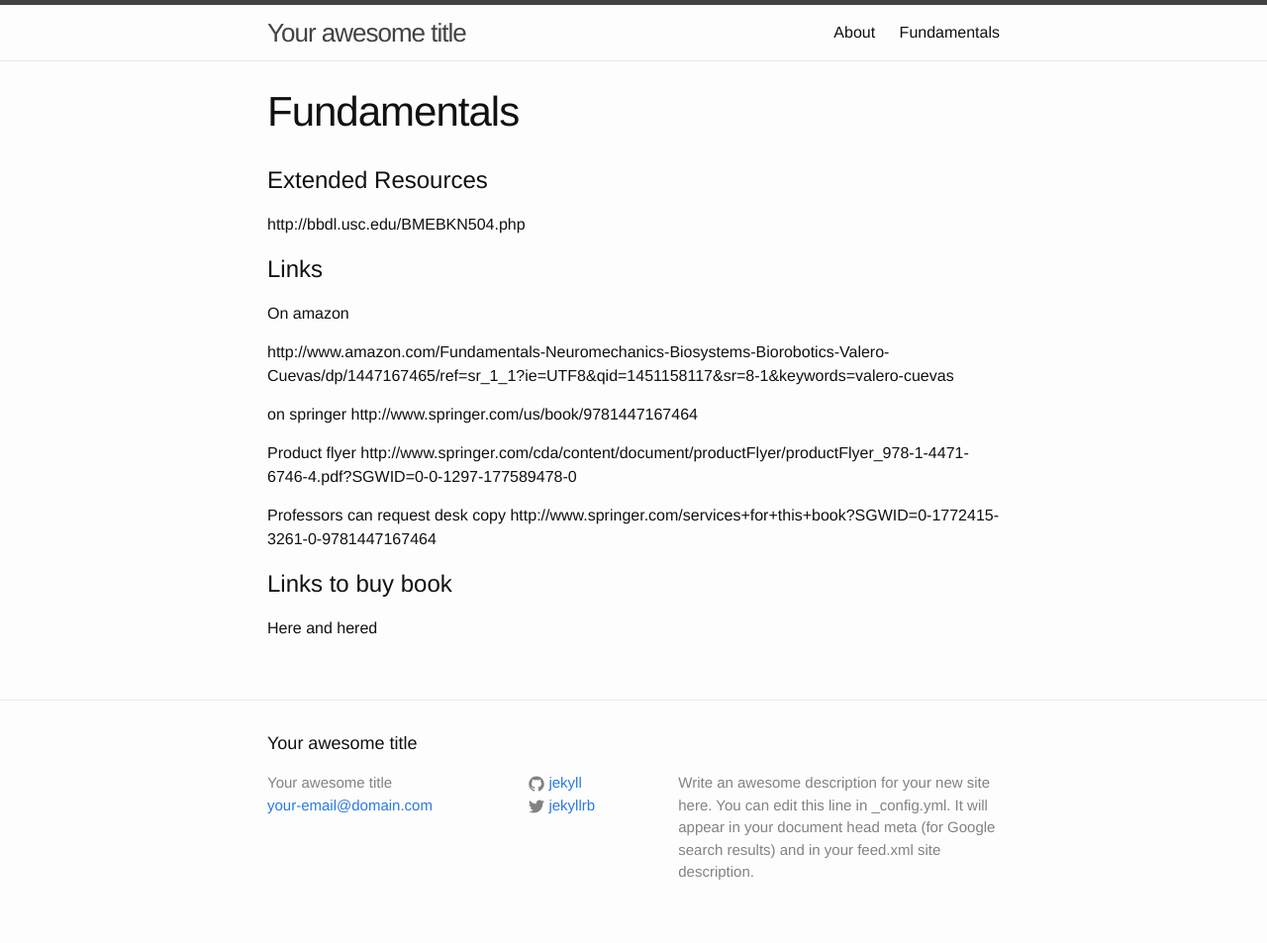
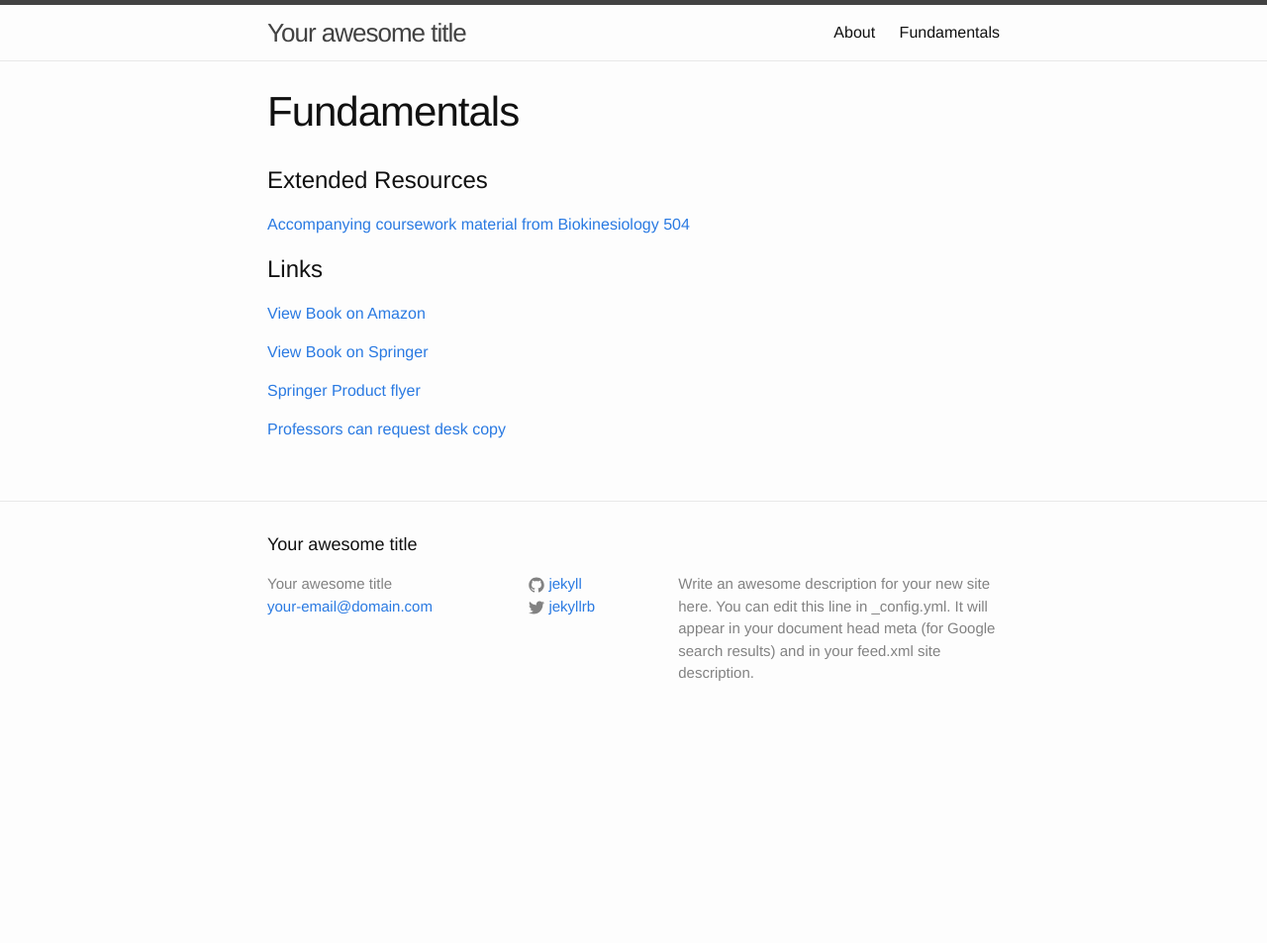
Before and after one commit to usc-bbdl/usc-bbdl.github.io, a Jekyll site: the page built from fundamentals.markdown, in a window 1280 px wide. Shown: the whole page at 99% size. Built offline with Jekyll 4.4.1, drawn with Linux system fonts in a browser that asks for light colours; after the commit the page ends 900 px from its top, so only the background shows below that.

Commit message:
made links to URLs

```diff
--- a/fundamentals.markdown
+++ b/fundamentals.markdown
@@ -4,24 +4,13 @@
 permalink: /fundamentals/
 ---
 #Extended Resources
-http://bbdl.usc.edu/BMEBKN504.php
+[Accompanying coursework material from Biokinesiology 504](http://bbdl.usc.edu/BMEBKN504.php)
 
-#Links
+# Links
+[View Book on Amazon](http://www.amazon.com/Fundamentals-Neuromechanics-Biosystems-Biorobotics-Valero-Cuevas/dp/1447167465/ref=sr_1_1?ie=UTF8&qid=1451158117&sr=8-1&keywords=valero-cuevas)
 
-On amazon
+[View Book on Springer](http://www.springer.com/us/book/9781447167464)
 
-http://www.amazon.com/Fundamentals-Neuromechanics-Biosystems-Biorobotics-Valero-Cuevas/dp/1447167465/ref=sr_1_1?ie=UTF8&qid=1451158117&sr=8-1&keywords=valero-cuevas
+[Springer Product flyer](http://www.springer.com/cda/content/document/productFlyer/productFlyer_978-1-4471-6746-4.pdf?SGWID=0-0-1297-177589478-0)
 
-
-on springer
-http://www.springer.com/us/book/9781447167464
-
-Product flyer
-http://www.springer.com/cda/content/document/productFlyer/productFlyer_978-1-4471-6746-4.pdf?SGWID=0-0-1297-177589478-0
-
-Professors can request desk copy
-http://www.springer.com/services+for+this+book?SGWID=0-1772415-3261-0-9781447167464
-
-
-#Links to buy book
-Here and hered
+[Professors can request desk copy](http://www.springer.com/services+for+this+book?SGWID=0-1772415-3261-0-9781447167464)
```
